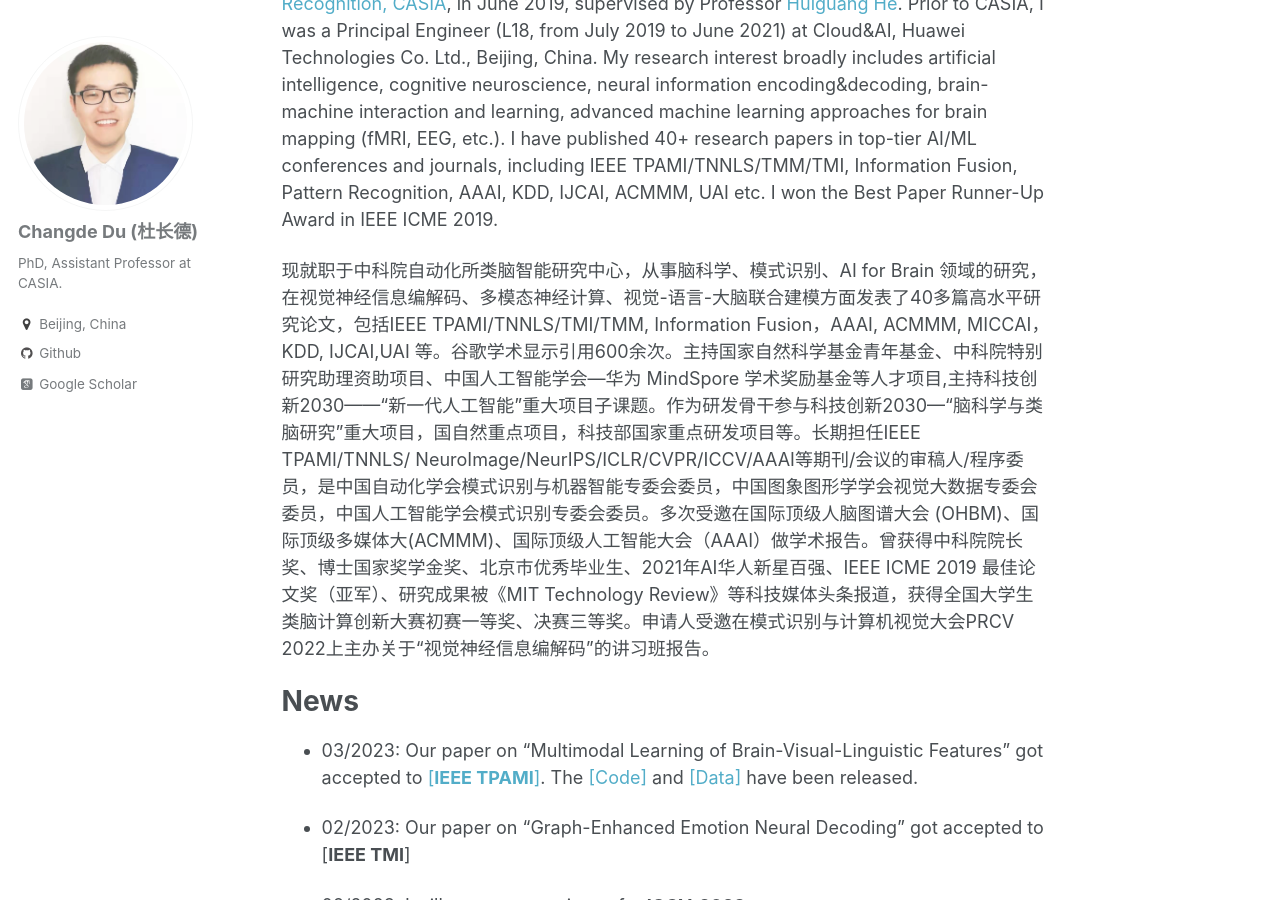
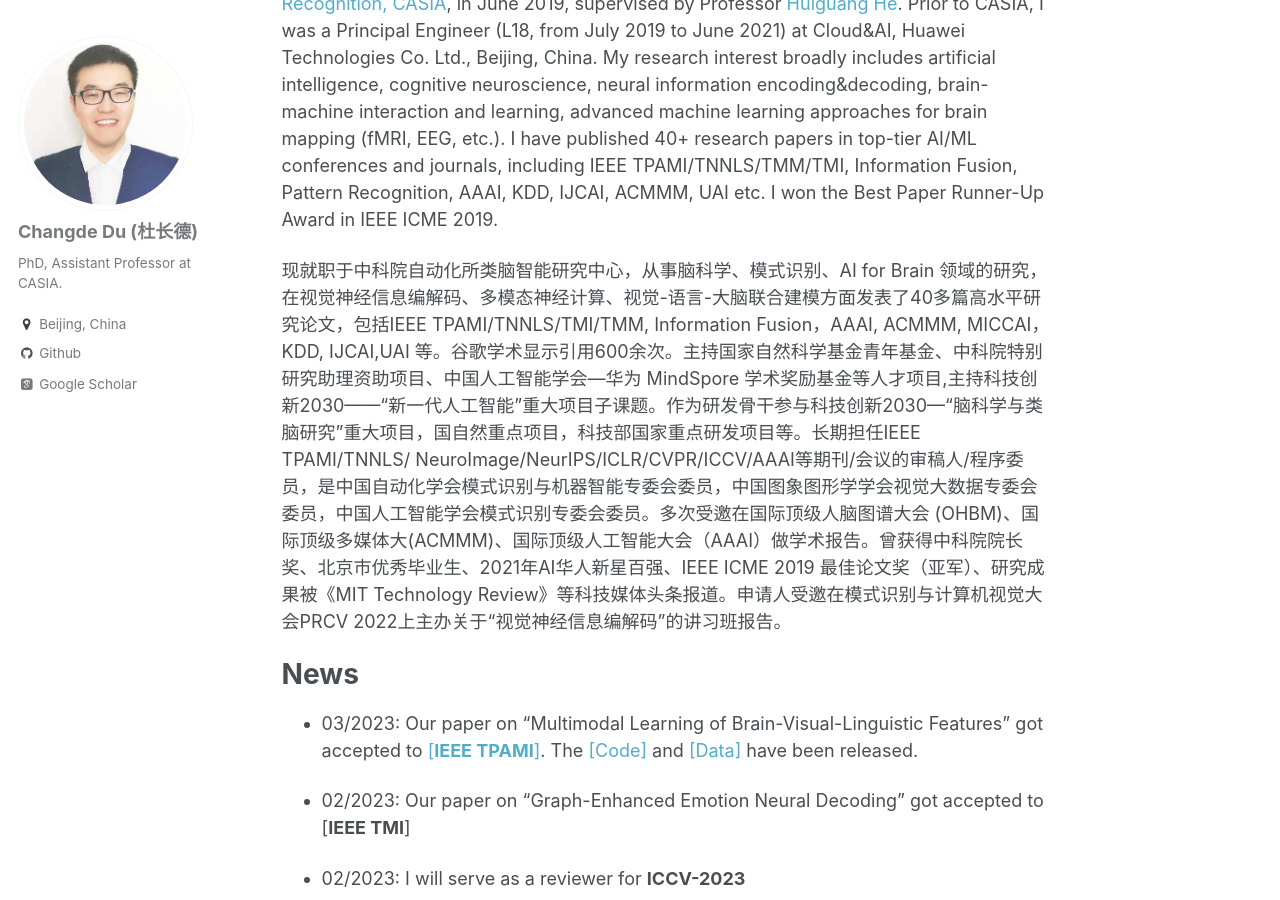
Before and after one commit to ChangdeDu/changdedu.github.io, a Jekyll site: the page built from _pages/about.md, in a window 1280 px wide and 900 px high, scrolled down 251 px. Built offline with Jekyll 4.4.1, drawn with Linux system fonts in a browser that asks for light colours; some web fonts are replaced.

Commit message:
Update about.md

```diff
--- a/_pages/about.md
+++ b/_pages/about.md
@@ -15,7 +15,7 @@ redirect_from:
     I have published 40+ research papers in top-tier AI/ML conferences and journals, including IEEE TPAMI/TNNLS/TMM/TMI, Information Fusion, Pattern Recognition, AAAI, KDD, IJCAI, ACMMM, UAI etc. I won the Best Paper Runner-Up Award in IEEE ICME 2019.
 
 
-现就职于中科院自动化所类脑智能研究中心，从事脑科学、模式识别、AI for Brain 领域的研究，在视觉神经信息编解码、多模态神经计算、视觉-语言-大脑联合建模方面发表了40多篇高水平研究论文，包括IEEE TPAMI/TNNLS/TMI/TMM, Information Fusion，AAAI, ACMMM, MICCAI，KDD, IJCAI,UAI 等。谷歌学术显示引用600余次。主持国家自然科学基金青年基金、中科院特别研究助理资助项目、中国人工智能学会—华为 MindSpore 学术奖励基金等人才项目,主持科技创新2030——“新一代人工智能”重大项目子课题。作为研发骨干参与科技创新2030—“脑科学与类脑研究”重大项目，国自然重点项目，科技部国家重点研发项目等。长期担任IEEE TPAMI/TNNLS/ NeuroImage/NeurIPS/ICLR/CVPR/ICCV/AAAI等期刊/会议的审稿人/程序委员，是中国自动化学会模式识别与机器智能专委会委员，中国图象图形学学会视觉大数据专委会委员，中国人工智能学会模式识别专委会委员。多次受邀在国际顶级人脑图谱大会 (OHBM)、国际顶级多媒体大(ACMMM)、国际顶级人工智能大会（AAAI）做学术报告。曾获得中科院院长奖、博士国家奖学金奖、北京市优秀毕业生、2021年AI华人新星百强、IEEE ICME 2019 最佳论文奖（亚军）、研究成果被《MIT Technology Review》等科技媒体头条报道，获得全国大学生类脑计算创新大赛初赛一等奖、决赛三等奖。申请人受邀在模式识别与计算机视觉大会PRCV 2022上主办关于“视觉神经信息编解码”的讲习班报告。
+现就职于中科院自动化所类脑智能研究中心，从事脑科学、模式识别、AI for Brain 领域的研究，在视觉神经信息编解码、多模态神经计算、视觉-语言-大脑联合建模方面发表了40多篇高水平研究论文，包括IEEE TPAMI/TNNLS/TMI/TMM, Information Fusion，AAAI, ACMMM, MICCAI，KDD, IJCAI,UAI 等。谷歌学术显示引用600余次。主持国家自然科学基金青年基金、中科院特别研究助理资助项目、中国人工智能学会—华为 MindSpore 学术奖励基金等人才项目,主持科技创新2030——“新一代人工智能”重大项目子课题。作为研发骨干参与科技创新2030—“脑科学与类脑研究”重大项目，国自然重点项目，科技部国家重点研发项目等。长期担任IEEE TPAMI/TNNLS/ NeuroImage/NeurIPS/ICLR/CVPR/ICCV/AAAI等期刊/会议的审稿人/程序委员，是中国自动化学会模式识别与机器智能专委会委员，中国图象图形学学会视觉大数据专委会委员，中国人工智能学会模式识别专委会委员。多次受邀在国际顶级人脑图谱大会 (OHBM)、国际顶级多媒体大(ACMMM)、国际顶级人工智能大会（AAAI）做学术报告。曾获得中科院院长奖、北京市优秀毕业生、2021年AI华人新星百强、IEEE ICME 2019 最佳论文奖（亚军）、研究成果被《MIT Technology Review》等科技媒体头条报道。申请人受邀在模式识别与计算机视觉大会PRCV 2022上主办关于“视觉神经信息编解码”的讲习班报告。
 
 
 # News
```
